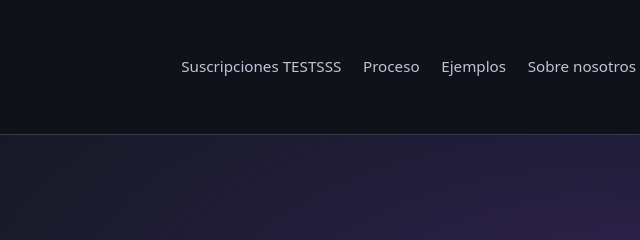
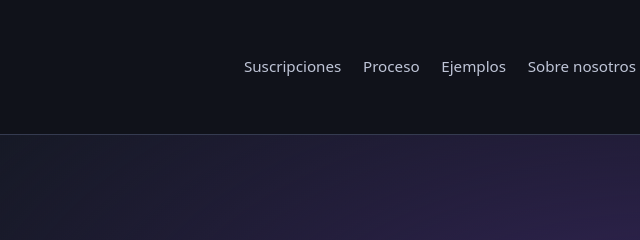
Before and after one commit to KrakeHyrde/NeoWebBros, a plain HTML site: page index.html in a window 1280 px wide. Shown: the top 240 px of the page, 387-1027 px from the left. Drawn offline with Linux system fonts and the light colour scheme.

Commit message:
saco texto de prueba

```diff
--- a/index.html
+++ b/index.html
@@ -112,7 +112,7 @@
         <nav aria-label="Navegación principal">
           <ul>
             <li>
-              <a href="#suscripciones">Suscripciones TESTSSS</a>
+              <a href="#suscripciones">Suscripciones</a>
             </li>
             <li>
               <a href="#proceso">Proceso</a>
```
